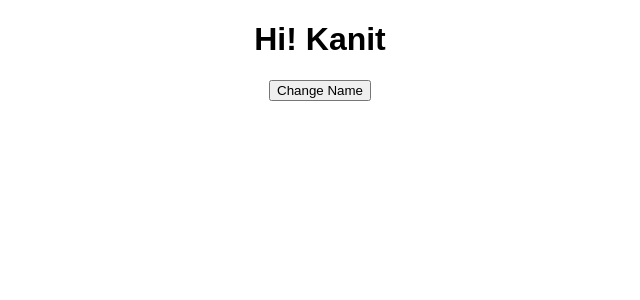
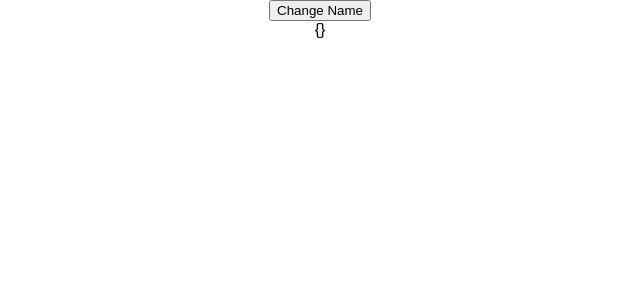
Before and after one commit to kanitsharma/re-state, a React (Create React App) app: page / in a window 1280 px wide. Shown: the top 300 px of the page, without its empty margins (320-960 px from the left). Built offline with nearby package versions, Linux system fonts and the light colour scheme.

Commit message:
Added middlewares and sideEffects example

```diff
--- a/src/App.js
+++ b/src/App.js
@@ -2,21 +2,23 @@ import React from 'react'
 import './App.css'
 import { connect } from './restate'
 
-const App = ({ Name, changeName }) => (
+const App = ({ apiData, changeName }) => (
   <div className="App">
     <div>
-      <h1>Hi! {Name}</h1>
       <button onClick={changeName} > Change Name </button>
     </div>
+    {
+      JSON.stringify(apiData)
+    }
   </div>
 )
 
 const mapStateToProps = state => ({
-  Name: state.Name
+  ...state
 })
 
 const mapDispatchToProps = (dispatch) => ({
-  changeName: _ => dispatch({ type: 'CHANGE_NAME', payload: { Name: 'Sharma' } })
+  changeName: _ => dispatch({ type: 'FETCH_DATA'})
 })
 
 export default connect(mapStateToProps, mapDispatchToProps)(App)
--- /dev/null
+++ b/src/fetchmiddleware.js
@@ -0,0 +1,6 @@
+export default state => action => dispatch => (
+  action.type === 'FETCH_DATA' &&
+    fetch('https://jsonplaceholder.typicode.com/posts/1')
+      .then(response => response.json())
+      .then(json => dispatch({ type: 'FETCHED_DATA', payload: { apiData: json } }))
+)
--- a/src/index.js
+++ b/src/index.js
@@ -4,13 +4,14 @@ import './index.css'
 import App from './App'
 import registerServiceWorker from './registerServiceWorker'
 import ReState from './restate'
-
-const initialState = {
-  Name: 'Kanit'
-}
+import { initialState } from './store'
+import fetchDataMiddleWare from './fetchmiddleware'
 
 ReactDOM.render(
-  <ReState store={initialState} >
+  <ReState
+    store={initialState}
+    applyMiddleWare={fetchDataMiddleWare}
+  >
     <App />
   </ReState>,
   document.getElementById('root')
--- a/src/restate.js
+++ b/src/restate.js
@@ -12,6 +12,7 @@ export default class ReState extends React.Component {
   }
 
   dispatch = ({ type, payload }) => {
+    this.props.applyMiddleWare(this.state)({ type, payload })(this.dispatch)
     this.setState(
       (prevState, props) => ({ ...payload }),
       _ => console.log({ type: type, nextState: this.state })
--- /dev/null
+++ b/src/store.js
@@ -0,0 +1,3 @@
+export const initialState = {
+  apiData: {}
+}
```
Also changed, not shown: 1 other file (tests, documents, lock files or other folders).
